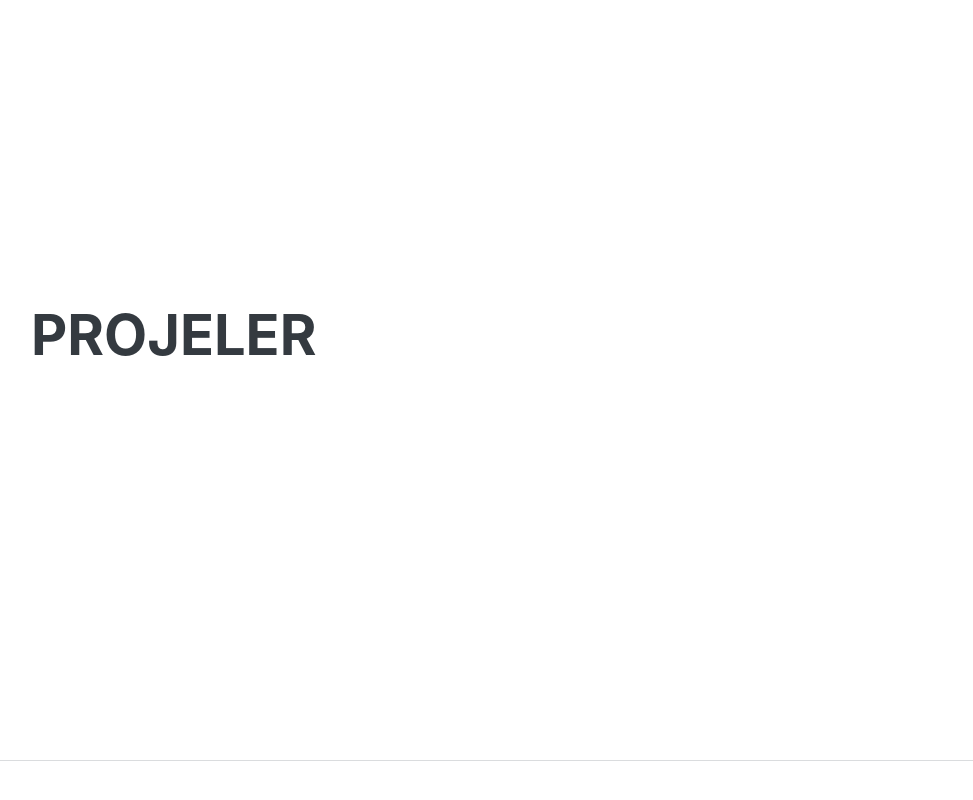
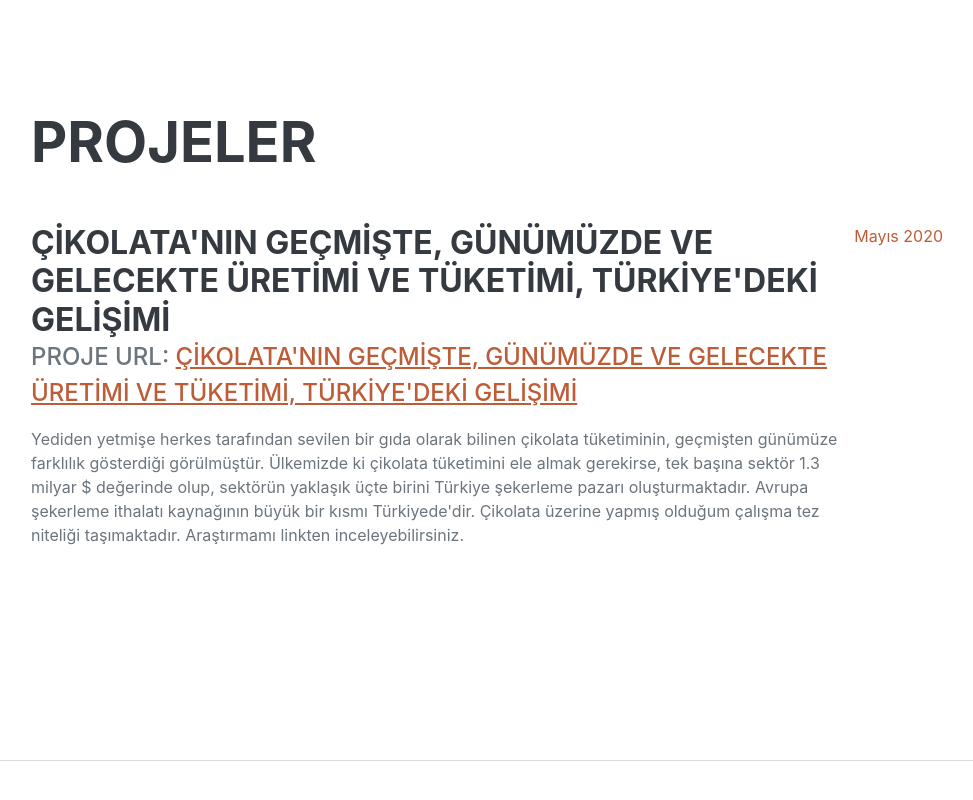
Before and after one commit to muratonay1/sehertut, a plain HTML site: page index.html in a window 1280 px wide. Shown: the part 4404-5204 px from the top of the page, without its empty margins (289-1262 px from the left). Drawn offline with nearby package versions, Linux system fonts and the light colour scheme; no server answers; a web font is replaced by a local one.

Commit message:
proje eklendi

```diff
--- a/index.html
+++ b/index.html
@@ -202,6 +202,15 @@
         <section class="resume-section" id="projects">
             <div class="resume-section-content">
                 <h2 class="mb-5">Projeler</h2>
+
+                <div class="d-flex flex-column flex-md-row justify-content-between mb-5">
+                    <div class="flex-grow-1">
+                        <h3 class="mb-0">Çikolata'nın Geçmişte, Günümüzde ve Gelecekte Üretimi ve Tüketimi, Türkiye'deki Gelişimi</h3>
+                        <div class="subheading mb-3">Proje Url: <a href="https://docs.google.com/document/d/1snaYBdZoddPJwnV8kWo-NsA9_kGehD4n/edit?usp?sharing">Çikolata'nın Geçmişte, Günümüzde ve Gelecekte Üretimi ve Tüketimi, Türkiye'deki Gelişimi</a></div>
+                        <p>Yediden yetmişe herkes tarafından sevilen bir gıda olarak bilinen çikolata tüketiminin, geçmişten günümüze farklılık gösterdiği görülmüştür. Ülkemizde ki çikolata tüketimini ele almak gerekirse, tek başına sektör 1.3 milyar $ değerinde olup, sektörün yaklaşık üçte birini Türkiye şekerleme pazarı oluşturmaktadır. Avrupa şekerleme ithalatı kaynağının büyük bir kısmı Türkiyede'dir. Çikolata üzerine yapmış olduğum çalışma tez niteliği taşımaktadır. Araştırmamı linkten inceleyebilirsiniz.</p>
+                    </div>
+                    <div class="flex-shrink-0"><span class="text-primary">Mayıs 2020</span></div>
+                </div>
             </div>
         </section>
         <hr class="m-0" />
```
